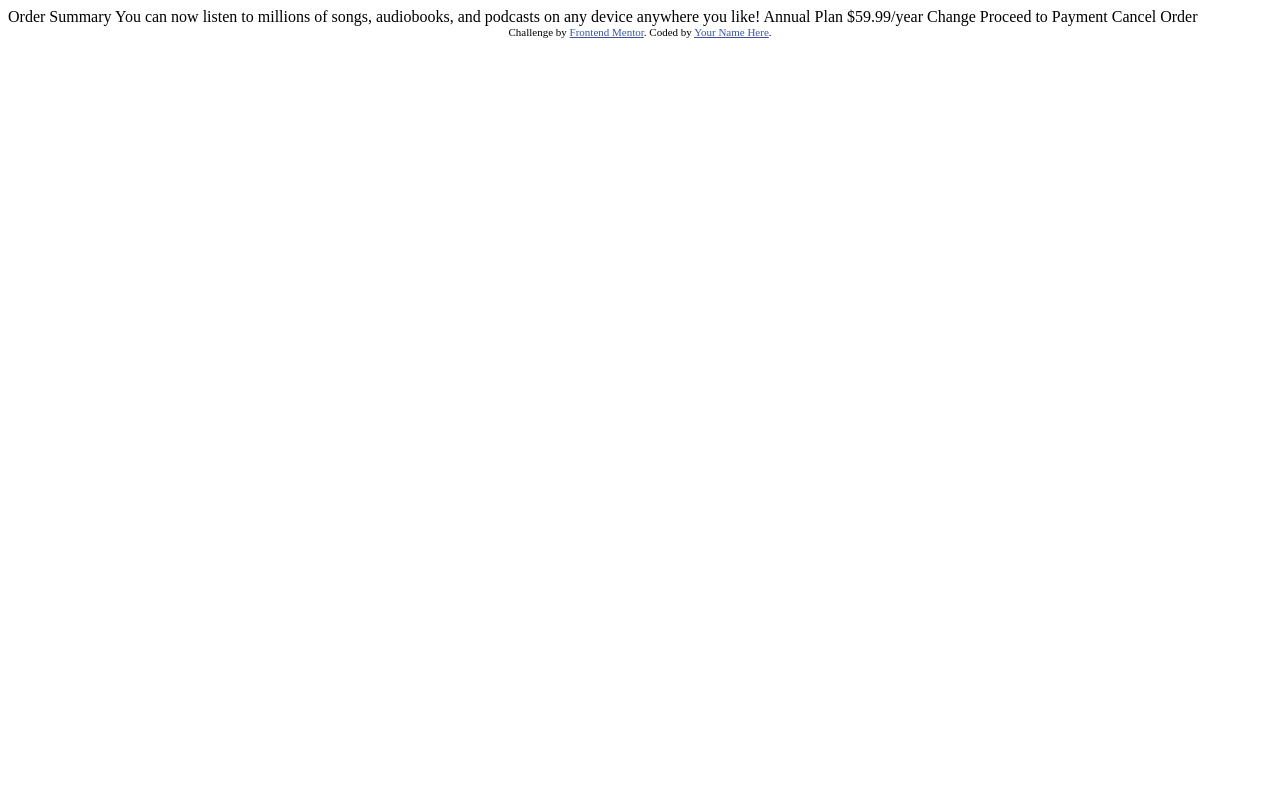
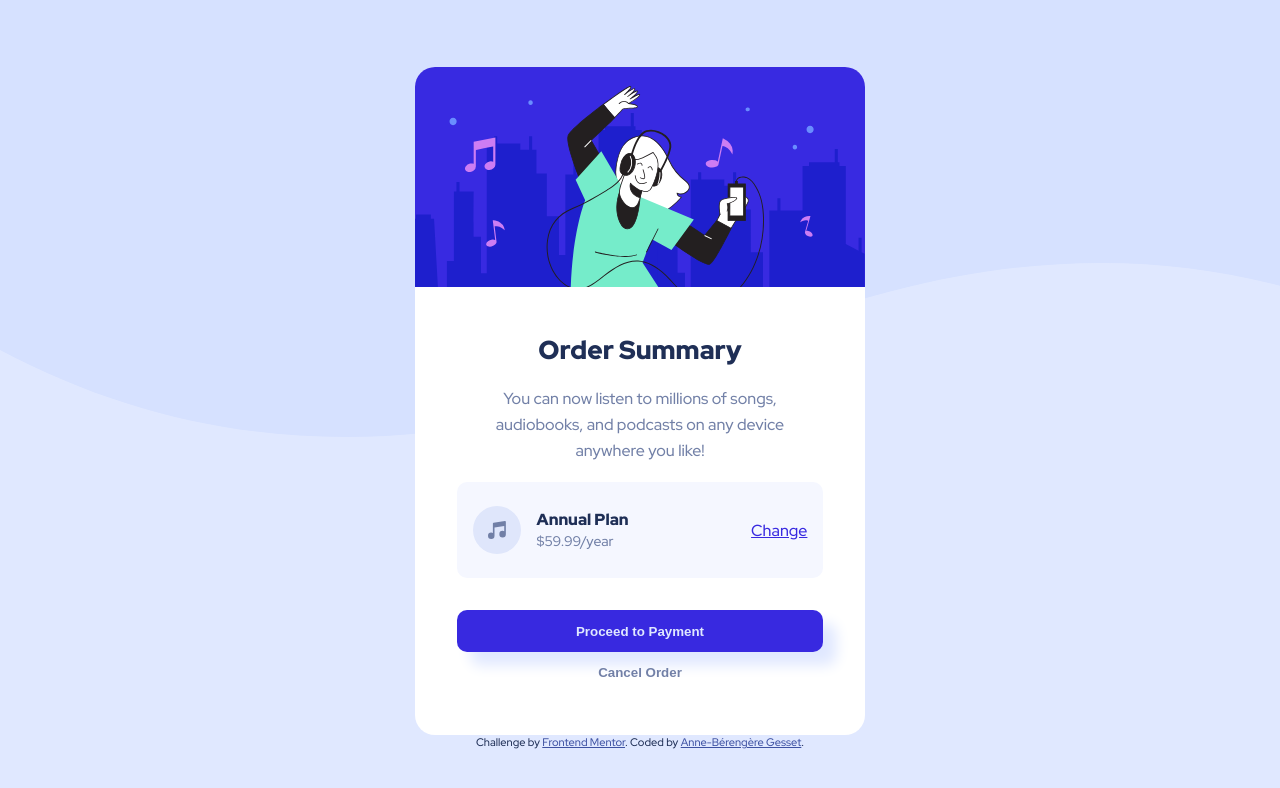
Before and after one commit to AnneBerengere/order-summary-component-main, a plain HTML site: page index.html in a window 1280 px wide. Drawn offline with Linux system fonts and the light colour scheme.

Commit message:
Structure HTML et Css de base

```diff
--- a/index.html
+++ b/index.html
@@ -1,37 +1,56 @@
 <!DOCTYPE html>
 <html lang="en">
+
 <head>
   <meta charset="UTF-8">
-  <meta name="viewport" content="width=device-width, initial-scale=1.0"> <!-- displays site properly based on user's device -->
+  <meta name="viewport" content="width=device-width, initial-scale=1.0">
+  <!-- displays site properly based on user's device -->
+  <link rel="icon" type="image/png" sizes="32x32" href="./images/favicon-32x32.png">
+  <title>Frontend Mentor | Order summary card</title>
+  <link rel="stylesheet" type="text/css" href="style.css" >
+  <link rel="preconnect" href="https://fonts.googleapis.com">
+  <link rel="preconnect" href="https://fonts.gstatic.com" crossorigin>
+  <link href="https://fonts.googleapis.com/css2?family=Red+Hat+Display:ital,wght@0,500;0,700;0,900;1,500;1,700;1,900&display=swap" rel="stylesheet">
+</head>
 
-  <link rel="icon" type="image/png" sizes="32x32" href="./images/favicon-32x32.png">
 
-  <title>Frontend Mentor | Order summary card</title>
-
-  <!-- Feel free to remove these styles or customise in your own stylesheet 👍 -->
-  <style>
-    .attribution { font-size: 11px; text-align: center; }
-    .attribution a { color: hsl(228, 45%, 44%); }
-  </style>
-</head>
 <body>
 
-  Order Summary
+  <div class="container">
 
-  You can now listen to millions of songs, audiobooks, and podcasts on any
-  device anywhere you like!
+    <div class="hero">
+      <img src="images/illustration-hero.svg"/>
+    </div>
 
-  Annual Plan
-  $59.99/year
 
-  Change
+    <div class="content">
+      <h1>Order Summary</h1>
 
-  Proceed to Payment
-  Cancel Order
+      <p>You can now listen to millions of songs, audiobooks, and podcasts on any
+        device anywhere you like!</p>
+
+      <div class="planCard">
+        <img src="images/icon-music.svg" alt="icon music"/>
+        <div class="actualPlan">
+          <h2>Annual Plan</h2>
+          <p>$59.99/year</p>
+        </div>
+        <a class="changeLink">Change</a>
+      </div>
+
+      <button class="paymentButton">Proceed to Payment</button>
+
+      <button>Cancel Order</button>
+    </div>
+
+
+  </div>
 
   <div class="attribution">
     Challenge by <a href="https://www.frontendmentor.io?ref=challenge" target="_blank">Frontend Mentor</a>.
-    Coded by <a href="#">Your Name Here</a>.
+    Coded by <a href="#">Anne-Bérengère Gesset</a>.
   </div>
+
 </body>
+
 </html>
--- /dev/null
+++ b/style.css
@@ -0,0 +1,110 @@
+body {
+    background-color: hsl(225, 100%, 94%);;
+    background-image: url("images/pattern-background-desktop.svg");
+    min-height: 100VH;
+    background-repeat: no-repeat;
+    display: flex;
+    flex-direction: column;
+    align-items: center;
+    justify-content: center;
+    font-family: 'Red Hat Display', sans-serif;
+    font-size: 16px;
+    font-weight: 500;
+    color: hsl(223, 47%, 23%);
+
+}
+
+.container {
+    background-color: white;
+    display: flex;
+    flex-direction: column;
+    border-radius: 20px;
+    width: 450px;
+    overflow: hidden;
+}
+
+.content {
+    display: flex;
+    flex-direction: column;
+    text-align: center;
+    padding: 2.6em;
+}
+
+.content h1 {
+    margin: 0;
+    font-weight: 900;
+    font-size: 26px;
+}
+
+.content p{
+    color: hsl(224, 23%, 55%);
+    margin: 1.2em;
+    font-weight: 500;
+    line-height: 1.6em;
+}
+
+
+.planCard {
+    background-color: hsl(225, 100%, 98%);
+    display: flex;
+    flex-direction: row;
+    align-items: center;
+    padding: 1.5em 1em;
+    border-radius: 10px;
+    margin-bottom: 2em;;
+}
+
+.planCard a {
+    text-decoration: underline;
+    color:hsl(245, 75%, 52%);
+}
+
+.actualPlan {
+    width: 80%;
+    text-align: left;
+    padding-left: 1em;
+}
+
+.actualPlan h2 {
+    font-size: 16px;
+    margin: 0;
+    font-weight: 900;
+}
+
+.actualPlan p {
+    font-size: 14px;
+    margin: 0;
+}
+
+button {
+    width: 100%;
+    background-color: transparent;
+    border:  none;
+    text-decoration: none;
+    color:hsl(224, 23%, 55%);
+    padding: 1em;
+    font-weight: 700;
+    cursor: pointer;
+}
+
+.paymentButton {
+    background-color: hsl(245, 75%, 52%);
+    border: none;
+    border-radius: 10px;
+    color:hsl(225, 100%, 94%);
+    box-shadow: 1em 1em 1em hsl(225, 100%, 94%);
+}
+
+.attribution {
+    font-size: 11px;
+    text-align: center;
+}
+
+.attribution a {
+    color: hsl(228, 45%, 44%);
+}
+
+/* Design mobile
+@media only screen and (max-width: 1440px) {
+
+} */
```
